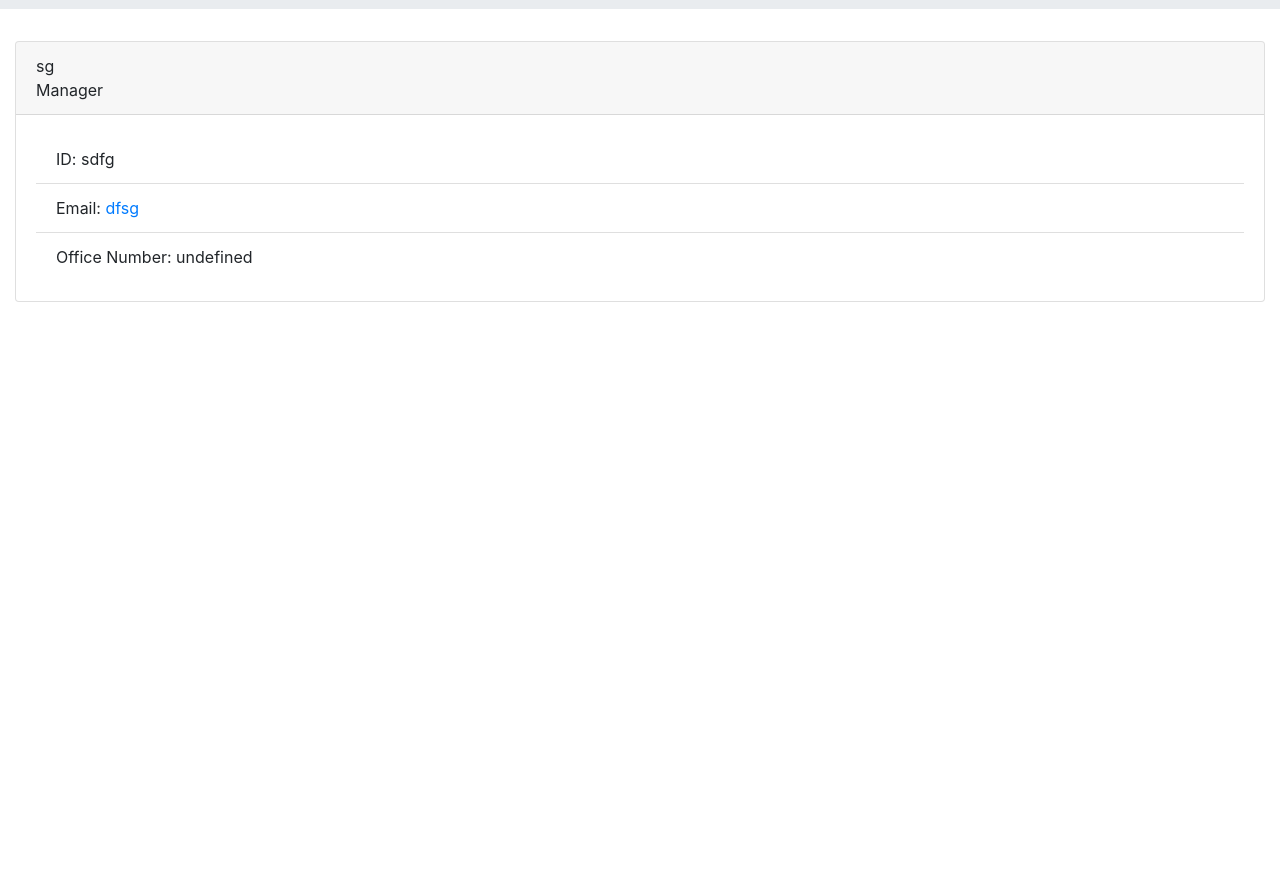
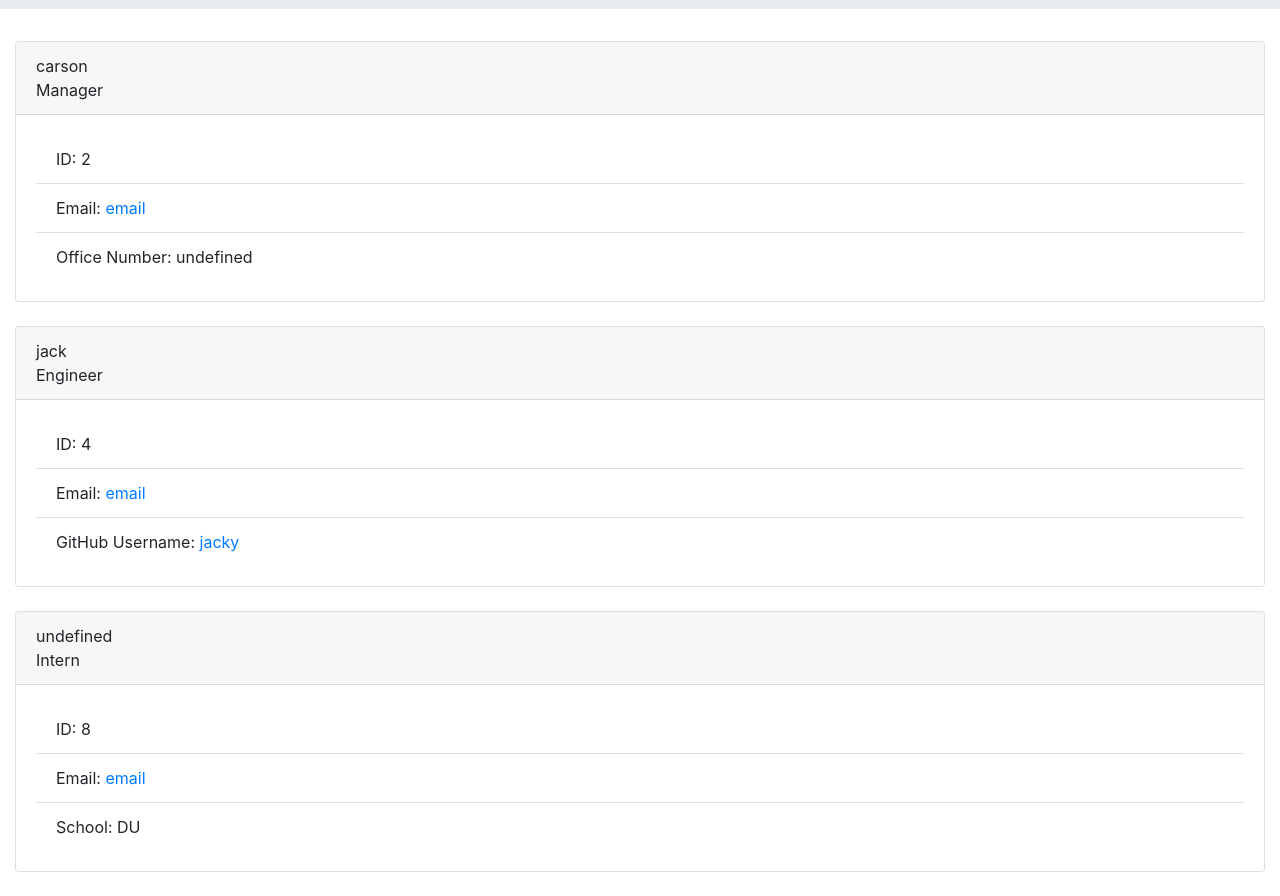
Before and after one commit to carsonccu/Team-Profile-Generator, a website: page index.html in a window 1280 px wide. Shown: the part 240-1136 px from the top of the page. Before the commit the page ends 800 px from the top, so only its background shows below. Drawn offline with nearby package versions, Linux system fonts and the light colour scheme.

Commit message:
found another bug

```diff
--- a/index.html
+++ b/index.html
@@ -20,13 +20,37 @@
     </div> <div class="col mb-4">
         <div class="card">
           <div class="card-header">
-                sg <br>
+                carson <br>
 <i class="fas fa-mug-hot"></i> Manager
           </div>
                 <div class="card-body">
                   <ul class="list-group list-group-flush">
-                    <li class="list-group-item">ID: sdfg</li>
-                    <li class="list-group-item">Email:<a href = "mailto: dfsg"> dfsg</a></li>
+                    <li class="list-group-item">ID: 2</li>
+                    <li class="list-group-item">Email:<a href = "mailto: email"> email</a></li>
 <li class="list-group-item">Office Number: undefined</li>
 </ul></div></div></div>
+ <div class="col mb-4">
+        <div class="card">
+          <div class="card-header">
+                jack <br>
+<i class="fas fa-glasses"></i> Engineer
+          </div>
+                <div class="card-body">
+                  <ul class="list-group list-group-flush">
+                    <li class="list-group-item">ID: 4</li>
+                    <li class="list-group-item">Email:<a href = "mailto: email"> email</a></li>
+<li class="list-group-item">GitHub Username: <a href="https://github.com/jacky" target="_blank">jacky</a></li>
+</ul></div></div></div>
+ <div class="col mb-4">
+        <div class="card">
+          <div class="card-header">
+                undefined <br>
+<i class="fas fa-user-graduate"></i> Intern
+          </div>
+                <div class="card-body">
+                  <ul class="list-group list-group-flush">
+                    <li class="list-group-item">ID: 8</li>
+                    <li class="list-group-item">Email:<a href = "mailto: email"> email</a></li>
+<li class="list-group-item">School: DU</li>
+</ul></div></div></div>
 </div></body></html>
--- a/src/genhtml.js
+++ b/src/genhtml.js
@@ -44,7 +44,7 @@ const genhtml = (employeearray) => {
         if (element.getRole() === "Manager") {
             htmlText += `<li class="list-group-item">Office Number: ${element.getOfficeNumber()}</li>\n`
         } else if (element.getRole() === "Engineer") {
-            htmlText += `<li class="list-group-item">GitHub Username: <a href="https://github.com/${element.getGitHub()}" target="_blank">${element.getGitHub()}</a></li>\n`
+            htmlText += `<li class="list-group-item">GitHub Username: <a href="https://github.com/${element.getGithub()}" target="_blank">${element.getGithub()}</a></li>\n`
         } else if (element.getRole() === "Intern") {
             htmlText += `<li class="list-group-item">School: ${element.getSchool()}</li>\n`
         }
```
Also changed, not shown: README.md.
